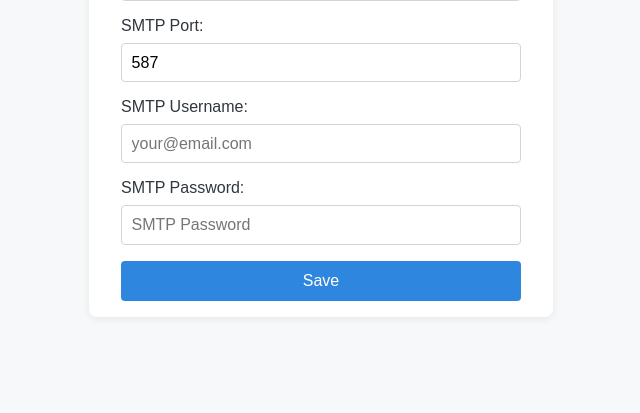
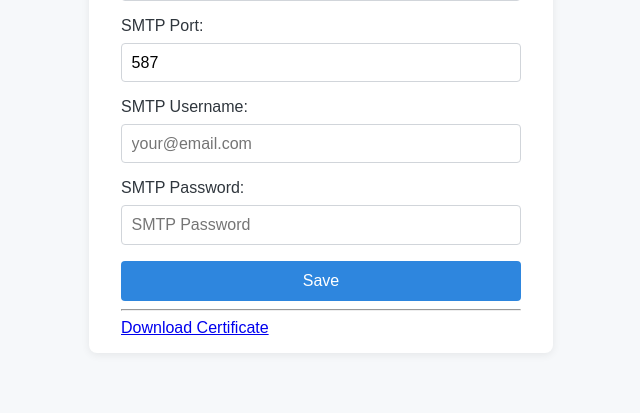
Before and after one commit to andrew-kemp/AzureDNSSyncv2.0, a Python web app: template app/templates/setup.html in a window 1280 px wide. Shown: the part 1040-1453 px from the top of the page, without its empty margins (319-959 px from the left). Before the commit the page ends 1341 px from the top, so only its background shows below. Run offline with Jinja, Linux system fonts and the light colour scheme; the template is opened without the code that fills it, so the values that code supplies are empty.

Commit message:
Update setup.html

```diff
--- a/app/templates/setup.html
+++ b/app/templates/setup.html
@@ -82,6 +82,8 @@
 
             <button type="submit">Save</button>
         </form>
+        <hr>
+        <a href="{{ url_for('cert.download_cert') }}" class="btn btn-primary">Download Certificate</a>
         {% with messages = get_flashed_messages(with_categories=true) %}
         {% if messages %}
             {% for category, msg in messages %}
```
